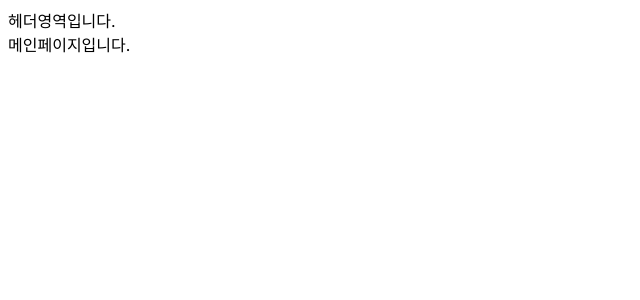
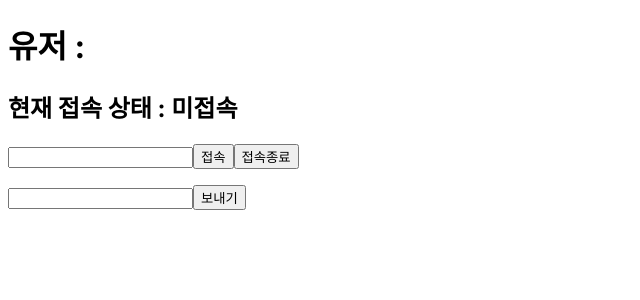
Before and after one commit to seokachu/LiveChat, a Next.js app: page / in a window 1280 px wide. Shown: the top 300 px of the page, without its empty margins (0-640 px from the left). Built offline with nearby package versions, Linux system fonts and the light colour scheme.

Commit message:
[Feat] chat 완성

```diff
--- a/src/layout/Header.tsx
+++ b/src/layout/Header.tsx
@@ -1,7 +1,15 @@
 import React from "react";
 
 const Header = () => {
-  return <div>헤더영역입니다.</div>;
+  return (
+    <>
+      {/* <p>헤더영역입니다.</p> */}
+      {/* <div>
+        <h1>유저 이름 :</h1>
+        <h2>현재 접속 상태 : </h2>
+      </div> */}
+    </>
+  );
 };
 
 export default Header;
--- a/src/layout/Main.tsx
+++ b/src/layout/Main.tsx
@@ -1,7 +1,110 @@
-import React from "react";
+"use client";
+import { Messages } from "@/types";
+import React, { useEffect, useState } from "react";
+import { io, Socket } from "socket.io-client";
 
 const Main = () => {
-  return <div>메인페이지입니다.</div>;
+  const [socket, setSocket] = useState<Socket | null>(null);
+  const [isConnected, setIsConnected] = useState(false);
+  const [username, setUserName] = useState("");
+  const [userInput, setUserInput] = useState("");
+  const [messages, setMessages] = useState<Messages[]>([]);
+
+  //NOTE - 소켓 연결 함수
+  const connectToChatServer = () => {
+    const _socket = io("http://localhost:4000", {
+      autoConnect: false,
+      query: {
+        username,
+      },
+    });
+    _socket.connect();
+    setSocket(_socket);
+  };
+
+  const disConnectToChatServer = () => {
+    console.log("사용자가 나갔습니다.");
+    socket?.disconnect();
+  };
+
+  //NOTE - 접속중, 미접속 표시
+  const onConnected = () => {
+    console.log("프론트 들어왔습니다.");
+    setIsConnected(true);
+  };
+
+  const onDisConnected = () => {
+    console.log("프론트 나갔습니다");
+    setIsConnected(false);
+  };
+
+  //NOTE - 메세지 전송
+  const sendMessageToChatServer = (e: React.FormEvent<HTMLFormElement>) => {
+    e.preventDefault();
+    socket?.emit(
+      "message",
+      { username, message: userInput },
+      (msg: Messages) => {
+        console.log(msg);
+      }
+    );
+  };
+
+  //NOTE - 실시간 message 리스트 보여주기
+  const onMessageReceived = (msg: Messages) => {
+    console.log("msg", msg);
+    setMessages((prev) => [...prev, msg]);
+  };
+
+  //NOTE - message list 뿌려주기
+  const messageList = messages.map((msg, index) => (
+    <li key={index}>
+      {msg.username} : {msg.message}
+    </li>
+  ));
+
+  //NOTE - socket 정보 받아오기
+  useEffect(() => {
+    socket?.on("connect", onConnected);
+    socket?.on("disconnect", onDisConnected);
+    socket?.on("message", onMessageReceived);
+
+    return () => {
+      socket?.off("connect", onConnected);
+      socket?.off("disconnect", onDisConnected);
+      socket?.off("message", onMessageReceived);
+    };
+  }, [socket]);
+
+  return (
+    <div>
+      <h1>유저 : {username}</h1>
+      <h2>현재 접속 상태 : {isConnected ? "접속중" : "미접속"}</h2>
+      <input value={username} onChange={(e) => setUserName(e.target.value)} />
+      <button
+        onClick={() => {
+          connectToChatServer();
+        }}
+      >
+        접속
+      </button>
+      <button
+        onClick={() => {
+          disConnectToChatServer();
+        }}
+      >
+        접속종료
+      </button>
+      <ul>{messageList}</ul>
+      <form onSubmit={sendMessageToChatServer}>
+        <input
+          value={userInput}
+          onChange={(e) => setUserInput(e.target.value)}
+        />
+        <button>보내기</button>
+      </form>
+    </div>
+  );
 };
 
 export default Main;
--- a/src/types/index.ts
+++ b/src/types/index.ts
@@ -0,0 +1,4 @@
+export interface Messages {
+  username: string;
+  message: string;
+}
```
Also changed, not shown: server.js (+27 -6 lines).
